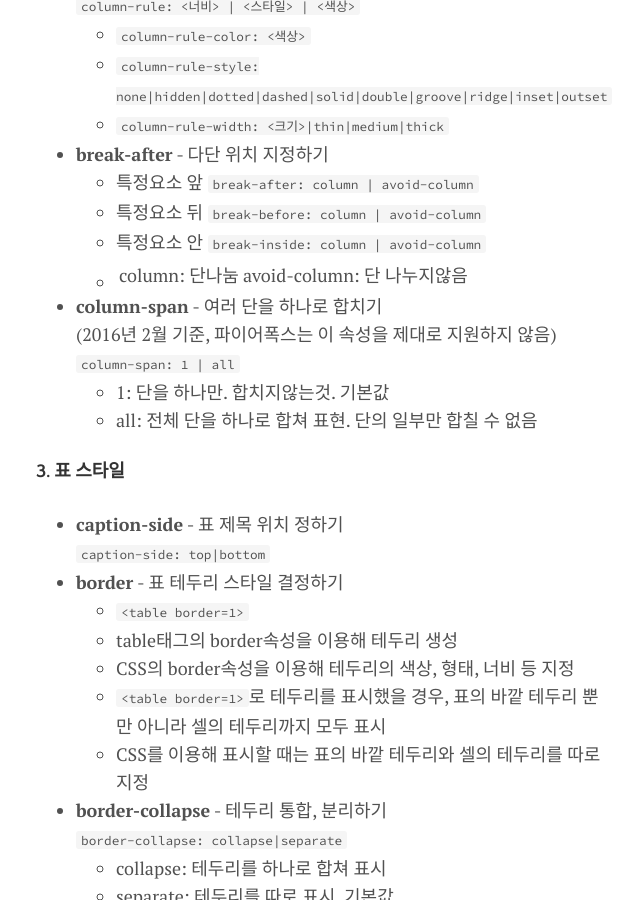
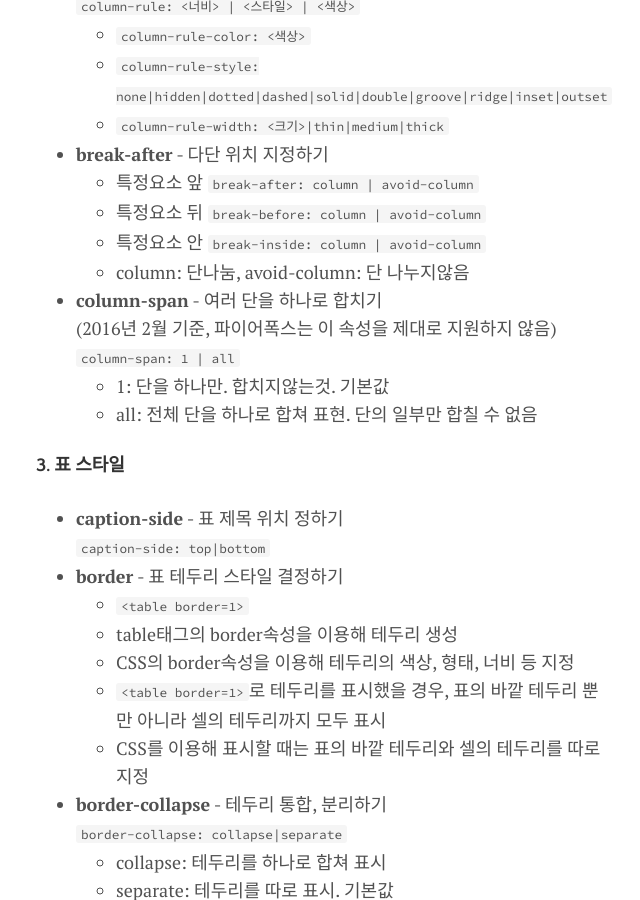
Before and after one commit to ykm1/ykm1.github.io, a Jekyll site: the page built from _posts/2017-05-23-[CSS}CSS Positioning.md, in a window 1280 px wide and 900 px high, scrolled down 3445 px. Shown: the whole window, without its empty margins (316-956 px from the left). Built offline with Jekyll 4.4.1, drawn with Linux system fonts in a browser that asks for light colours; nearby versions of some CDN libraries.

```diff
--- a/_posts/2017-05-23-[CSS}CSS Positioning.md
+++ b/_posts/2017-05-23-[CSS}CSS Positioning.md
@@ -110,7 +110,7 @@ _다단 관련 속성은 브라우저별 접두사를 붙여 사용_
 	* 특정요소 앞 `break-after: column | avoid-column`
 	* 특정요소 뒤 `break-before: column | avoid-column`
 	* 특정요소 안 `break-inside: column | avoid-column`
-	* column: 단나눔|avoid-column: 단 나누지않음
+	* column: 단나눔, avoid-column: 단 나누지않음
 * **column-span** - 여러 단을 하나로 합치기<br>
 (2016년 2월 기준, 파이어폭스는 이 속성을 제대로 지원하지 않음)<br>
 `column-span: 1 | all`<br>
```
Also changed, not shown: _posts/2017-04-07-[CSS]Style related with color and background.md (+1 -1 lines).
